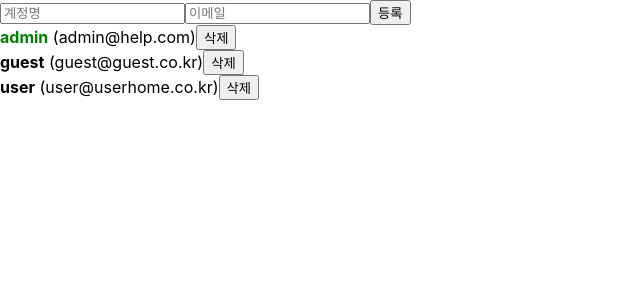
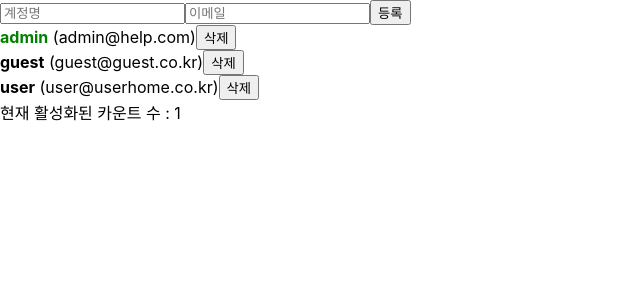
Before and after one commit to Kooding/learn-react, a React (Create React App) app: page / in a window 1280 px wide. Shown: the top 300 px of the page, without its empty margins (0-640 px from the left). Built offline with nearby package versions, Linux system fonts and the light colour scheme.

Commit message:
count 함수 추가

```diff
--- a/src/App.js
+++ b/src/App.js
@@ -1,6 +1,11 @@
-import React, { useState, useRef } from "react";
+import React, { useState, useRef, useMemo } from "react";
 import AddableUserList from "./AddableUserList";
 import AddForm from "./AddForm";
+
+function countActiveUser(users) {
+	console.log("활성화수 세는중 ....");
+	return users.filter((user) => user.active).length;
+}
 
 function App() {
 	const [users, setUsers] = useState([
@@ -8,33 +13,33 @@ function App() {
 			id: 1,
 			username: "admin",
 			email: "admin@help.com",
-			active: true
+			active: true,
 		},
 		{
 			id: 2,
 			username: "guest",
 			email: "guest@guest.co.kr",
-			active: false
+			active: false,
 		},
 		{
 			id: 3,
 			username: "user",
 			email: "user@userhome.co.kr",
-			active: false
-		}
+			active: false,
+		},
 	]);
 	const [inputs, setInputs] = useState({
 		username: "",
-		email: ""
+		email: "",
 	});
 	const { username, email } = inputs;
 	// useing to users array in property id
 	const nextId = useRef(4);
-	const onChange = e => {
+	const onChange = (e) => {
 		const { name, value } = e.target;
 		setInputs({
 			...inputs,
-			[name]: value
+			[name]: value,
 		});
 	};
 
@@ -43,29 +48,30 @@ function App() {
 			{
 				id: nextId.current,
 				username,
-				email
-			}
+				email,
+			},
 		];
 		setUsers(users.concat(newUser));
 		setInputs({
 			username: "",
-			email: ""
+			email: "",
 		});
 		nextId.current += 1;
 	};
 
-	const onDelete = id => {
+	const onDelete = (id) => {
 		console.log(id);
-		setUsers(users.filter(user => user.id !== id));
+		setUsers(users.filter((user) => user.id !== id));
 	};
 
-	const onToggle = id => {
+	const onToggle = (id) => {
 		setUsers(
-			users.map(user =>
+			users.map((user) =>
 				user.id === id ? { ...user, active: !user.active } : user
 			)
 		);
 	};
+	const count = useMemo(() => countActiveUser(users), [users]);
 	return (
 		<>
 			<AddForm
@@ -74,11 +80,8 @@ function App() {
 				onChange={onChange}
 				onCreateUser={onCreateUser}
 			/>
-			<AddableUserList
-				users={users}
-				onDelete={onDelete}
-				onToggle={onToggle}
-			/>
+			<AddableUserList users={users} onDelete={onDelete} onToggle={onToggle} />
+			<div>현재 활성화된 카운트 수 : {count}</div>
 		</>
 	);
 }
```
